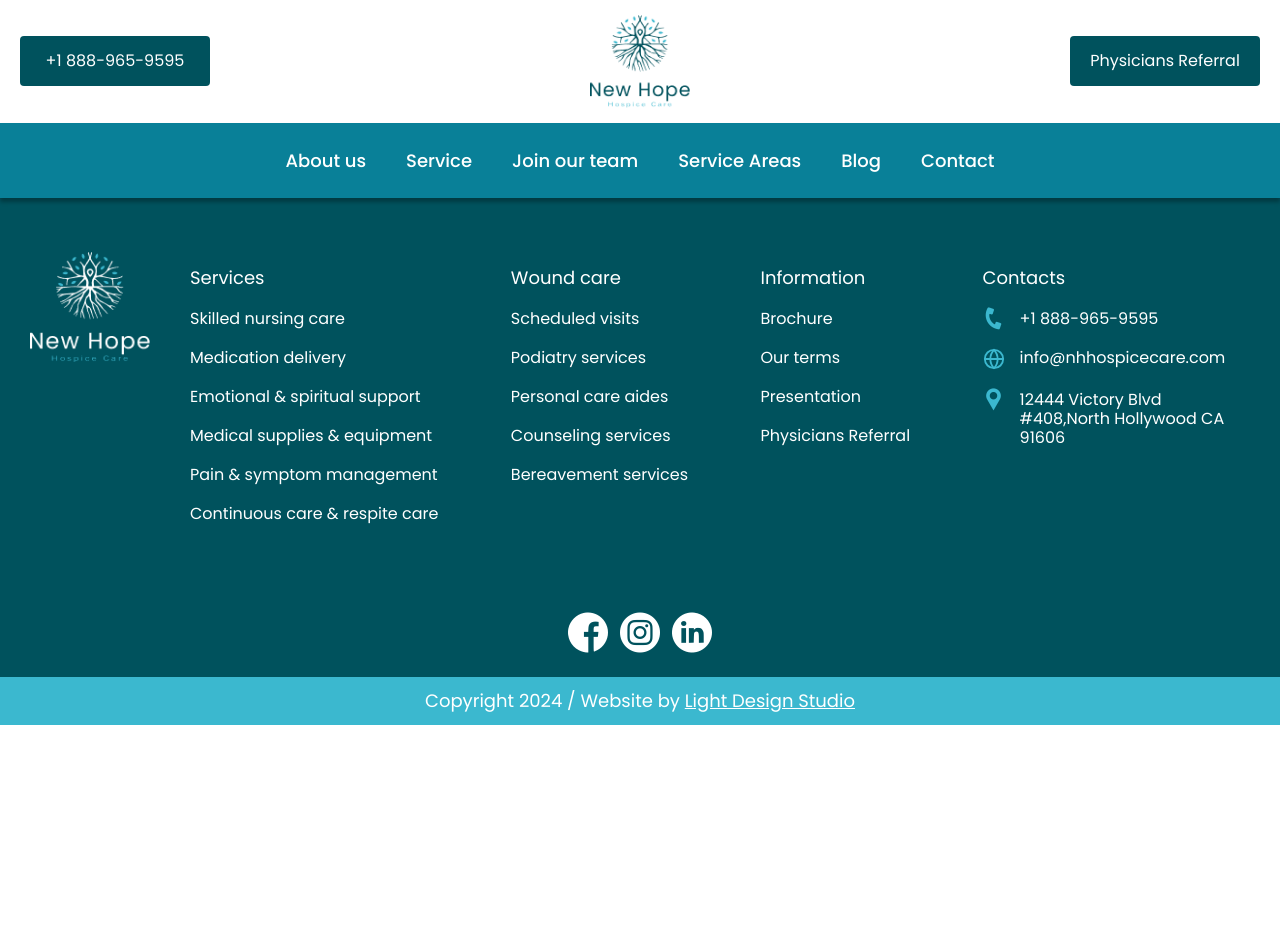
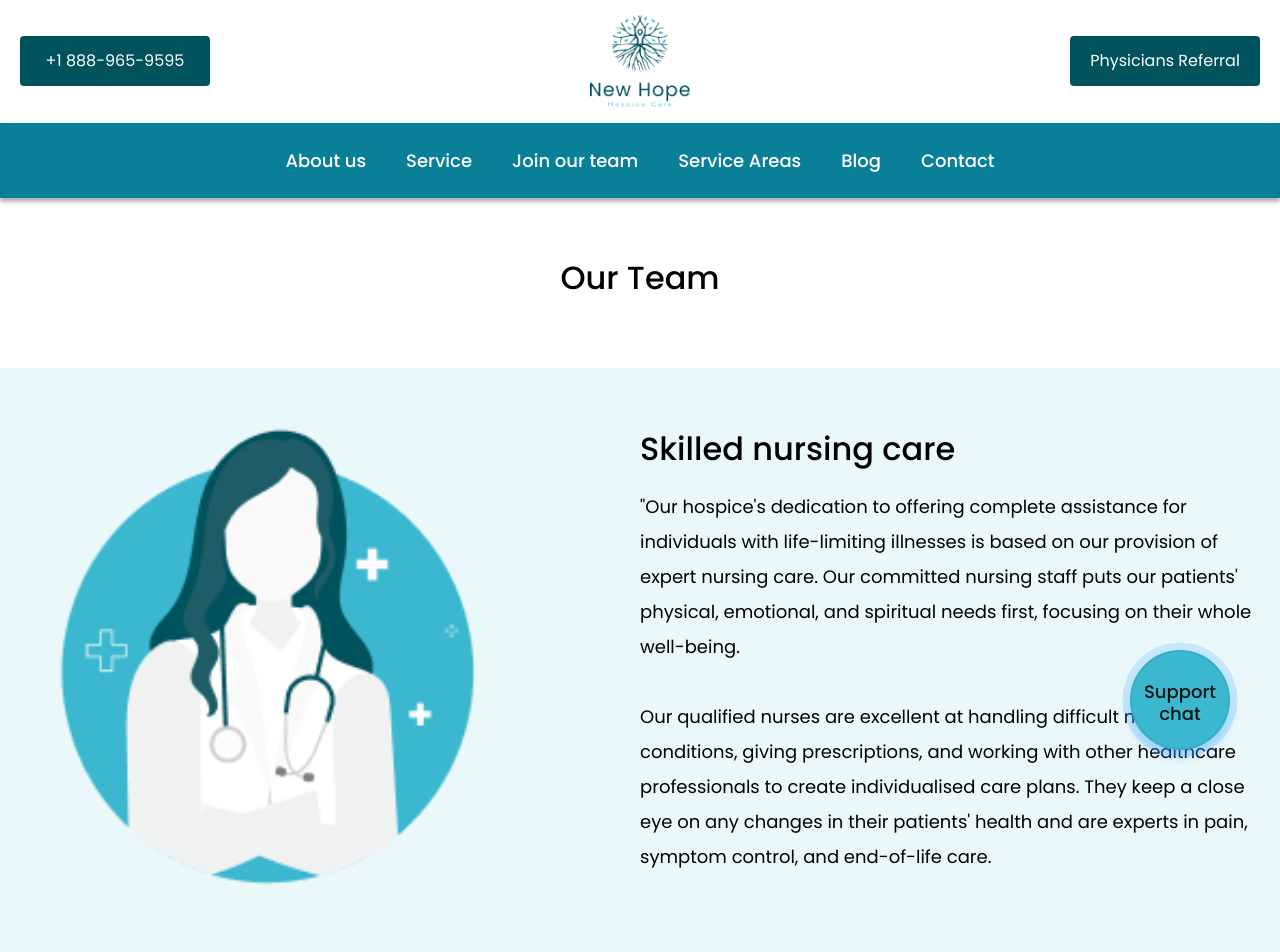
Before and after one commit to adlermore/NewHospice, a React (Create React App) app: page /team/team1 in a window 1280 px wide. Shown: the top 952 px of the page. Before the commit the page ends 800 px from the top, so only its background shows below. Built offline with nearby package versions, Linux system fonts and the light colour scheme; the HTML template or start-up script is replaced by a standard one.

Commit message:
Team page is ready

```diff
--- a/src/App.js
+++ b/src/App.js
@@ -2,6 +2,7 @@ import React from "react";
 import { Route, Routes } from 'react-router-dom';
 import HomePage from './pages/HomePage';
 import Services from './pages/Services';
+import OurTeam from './pages/OurTeam';
 import Header from './components/Header/Header';
 import Footer from './components/Footer/Footer';
 import './App.scss';
@@ -16,6 +17,7 @@ function App() {
       <Routes>
         <Route path="/" element={<HomePage />} />
         <Route path="services/:id" element={<Services />} />
+        <Route path="team/:id" element={<OurTeam />} />
       </Routes>
       <Footer />
     </>
--- /dev/null
+++ b/src/assets/scss/OurTeam/_ourTeam.scss
@@ -0,0 +1,42 @@
+@import "../variables";
+@import "../mixins";
+
+
+.team_wrapper{
+    padding: 60px 0;
+    .team_block {
+        padding: 60px 0;
+        margin-bottom: 40px;
+        .custom_container{
+            display: flex;
+        }
+    }
+    .image_block{
+        flex: 0 0 50%;
+        max-width: 50%;
+        background-position: center left;
+        background-repeat: no-repeat;
+        background-size: 80%;
+    }
+    .button_block{
+        margin-top: 40px;
+        display: flex;
+        justify-content: center;
+        align-items: center;
+        button{
+            font-size: 25px;
+            line-height: 25px;
+            background: transparent;
+            color: $siteColor;
+            transition: 0.3s;
+            box-shadow: none;
+            outline: none;
+            cursor: pointer;
+            border: none;
+            &:hover{
+                opacity: 1;
+                color: $secondColor;
+            }
+        }
+    }
+}
--- a/src/assets/scss/SupportChat/_supportChat.scss
+++ b/src/assets/scss/SupportChat/_supportChat.scss
@@ -95,7 +95,6 @@
     }
 }
 
-
 .support_fixed{
     .btn-call {
         bottom: 80px;
--- /dev/null
+++ b/src/pages/OurTeam.jsx
@@ -0,0 +1,135 @@
+import React, { useEffect } from 'react';
+import SupportChat from '../components/SupportChat/SupportChat';
+import '../assets/scss/OurTeam/_ourTeam.scss';
+import team1 from '../assets/img/teamImg1.png';
+import team2 from '../assets/img/teamImg2.png';
+import team3 from '../assets/img/teamImg3.png';
+import team4 from '../assets/img/teamImg4.png';
+import { useNavigate } from 'react-router-dom';
+
+const Services = () => {
+
+    let navigate = useNavigate();
+
+    useEffect(() => {
+        const path = window.location.href;
+        const parts = path.split("/");
+        let desiredPart = parts.slice(parts.indexOf("team") + 1).join("/");
+        const element = document.getElementById(desiredPart);
+        if (desiredPart === 'all') {
+            document.body.scrollIntoView({ behavior: 'smooth' });
+        } else if (element) {
+            element.scrollIntoView({ behavior: 'smooth', block: "center" });
+        }
+    }, [navigate])
+
+    return (
+        <div className="team_wrapper">
+            <div className="custom_container">
+                <div className="section_title center_mode">Our Team</div>
+            </div>
+            <div className="team_list page_section ">
+                <div className="team_block second_bg  " id="team1">
+                    <div className="custom_container">
+                        <div className="image_block" style={{ backgroundImage: `url(${team1})` }}></div>
+                        <div className="team_info">
+                            <div className="section_title service_title">
+                                Skilled nursing care
+                            </div>
+                            <div className="section_description">
+                                "Our hospice's dedication to offering complete assistance for individuals with
+                                life-limiting illnesses is based on our provision of expert nursing care. Our
+                                committed nursing staff puts our patients' physical, emotional, and spiritual
+                                needs first, focusing on their whole well-being.
+                                <br />
+                                <br />
+                                Our qualified nurses are excellent at handling difficult medical conditions,
+                                giving prescriptions, and working with other healthcare professionals to
+                                create individualised care plans. They keep a close eye on any changes
+                                in their patients' health and are experts in pain, symptom control, and
+                                end-of-life care.
+                            </div>
+                        </div>
+                    </div>
+                </div>
+                <div className="team_block second_bg  " id="team2">
+                    <div className="custom_container">
+                        <div className="image_block" style={{ backgroundImage: `url(${team2})` }}></div>
+                        <div className="team_info">
+                            <div className="section_title service_title">
+                                Skilled nursing care
+                            </div>
+                            <div className="section_description">
+                                "Our hospice's dedication to offering complete assistance for individuals with
+                                life-limiting illnesses is based on our provision of expert nursing care. Our
+                                committed nursing staff puts our patients' physical, emotional, and spiritual
+                                needs first, focusing on their whole well-being.
+                                <br />
+                                <br />
+                                Our qualified nurses are excellent at handling difficult medical conditions,
+                                giving prescriptions, and working with other healthcare professionals to
+                                create individualised care plans. They keep a close eye on any changes
+                                in their patients' health and are experts in pain, symptom control, and
+                                end-of-life care.
+                            </div>
+                        </div>
+                    </div>
+                </div>
+                <div className="team_block second_bg  " id="team3">
+                    <div className="custom_container">
+                        <div className="image_block" style={{ backgroundImage: `url(${team3})` }}></div>
+                        <div className="team_info">
+                            <div className="section_title service_title">
+                                Skilled nursing care
+                            </div>
+                            <div className="section_description">
+                                "Our hospice's dedication to offering complete assistance for individuals with
+                                life-limiting illnesses is based on our provision of expert nursing care. Our
+                                committed nursing staff puts our patients' physical, emotional, and spiritual
+                                needs first, focusing on their whole well-being.
+                                <br />
+                                <br />
+                                Our qualified nurses are excellent at handling difficult medical conditions,
+                                giving prescriptions, and working with other healthcare professionals to
+                                create individualised care plans. They keep a close eye on any changes
+                                in their patients' health and are experts in pain, symptom control, and
+                                end-of-life care.
+                            </div>
+                        </div>
+                    </div>
+                </div>
+                <div className="team_block second_bg  " id="team4">
+                    <div className="custom_container">
+                        <div className="image_block" style={{ backgroundImage: `url(${team4})` }}></div>
+                        <div className="team_info">
+                            <div className="section_title service_title">
+                                Skilled nursing care
+                            </div>
+                            <div className="section_description">
+                                "Our hospice's dedication to offering complete assistance for individuals with
+                                life-limiting illnesses is based on our provision of expert nursing care. Our
+                                committed nursing staff puts our patients' physical, emotional, and spiritual
+                                needs first, focusing on their whole well-being.
+                                <br />
+                                <br />
+                                Our qualified nurses are excellent at handling difficult medical conditions,
+                                giving prescriptions, and working with other healthcare professionals to
+                                create individualised care plans. They keep a close eye on any changes
+                                in their patients' health and are experts in pain, symptom control, and
+                                end-of-life care.
+                            </div>
+                        </div>
+                    </div>
+                </div>
+                <div className="button_block">
+                    <button className="more_services">
+                        More services {'>'}
+                    </button>
+                </div>
+            </div>
+            <SupportChat />
+        </div>
+    )
+}
+
+export default Services;
```
Also changed, not shown: src/pages/HomePage.jsx (+20 -20 lines).
